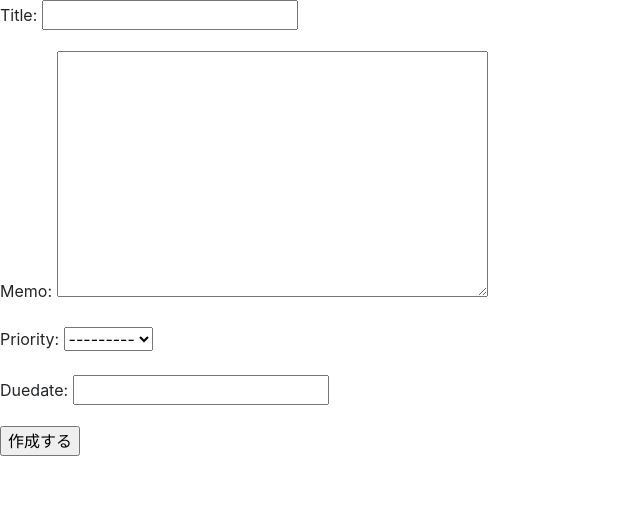
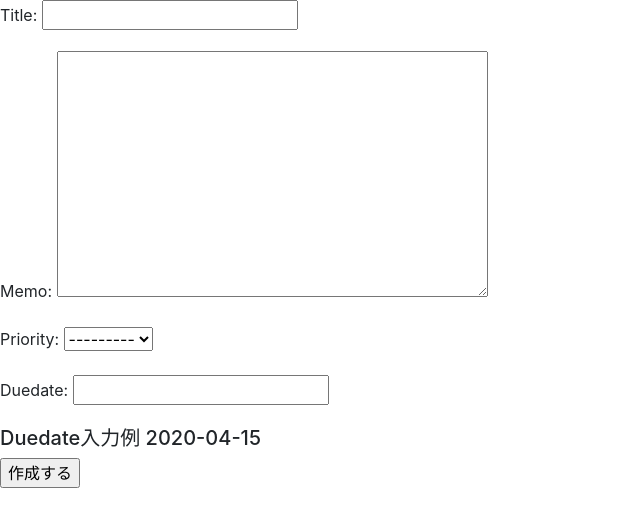
Before and after one commit to Yuta-Morishita/todoproject, a Django app: page /create/ in a window 1280 px wide. Shown: the top 527 px of the page, without its empty margins (0-640 px from the left). Run offline with Django 3.2, Linux system fonts and the light colour scheme; some libraries are stand-ins or nearby versions.

Commit message:
second commit

```diff
--- a/templates/create.html
+++ b/templates/create.html
@@ -4,6 +4,7 @@
 {% block content %}
 <form action="" method="POST">{% csrf_token %}
     {{form.as_p}}
+    <h5>Duedate入力例 2020-04-15</h5>
     <input type="submit" value="作成する">
 </form>
 {% endblock content %}
```
